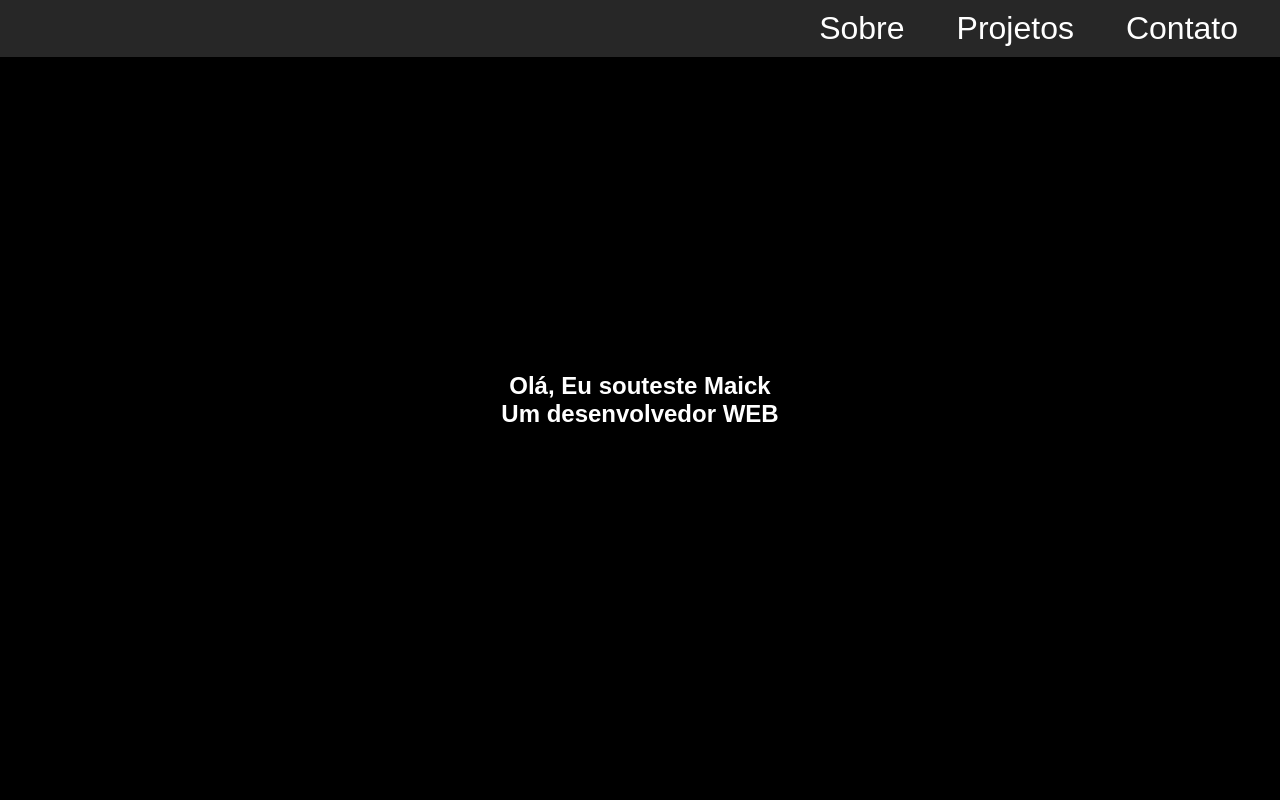
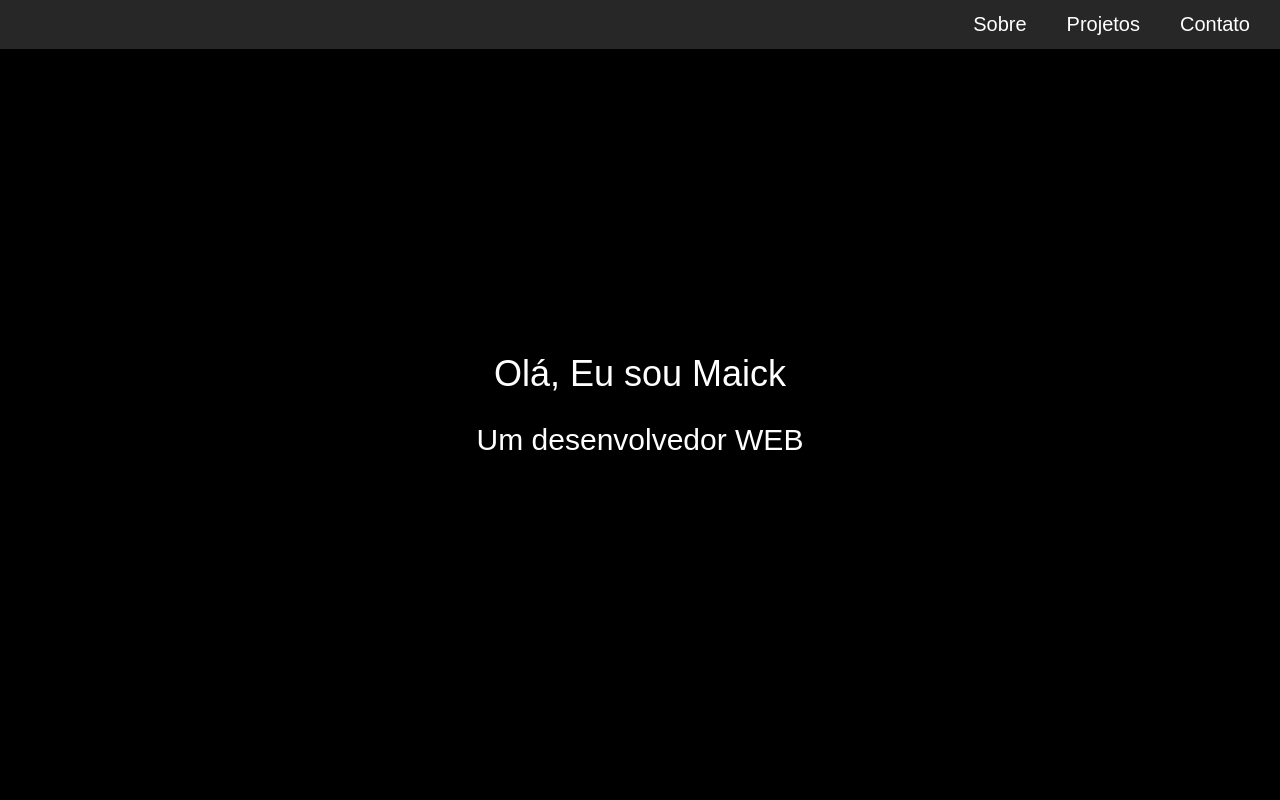
Before and after one commit to MaickDuarte/MaickDuarte, a plain HTML site: page index.html in a window 1280 px wide. Shown: the top 800 px of the page. Drawn offline with nearby package versions, Linux system fonts and the light colour scheme.

Commit message:
adicionei o bootstrap

```diff
--- a/index.html
+++ b/index.html
@@ -9,9 +9,11 @@
         <a href="#welcome-section" class="nav-items">Sobre</a>
         <a href="#projects" class="nav-items">Projetos</a>
         <a href="#contato" class="nav-items">Contato</a>
+        <link rel="stylesheet" href="https://maxcdn.bootstrapcdn.com/bootstrap/3.3.7/css/bootstrap.min.css" integrity="sha384-BVYiiSIFeK1dGmJRAkycuHAHRg32OmUcww7on3RYdg4Va+PmSTsz/K68vbdEjh4u" crossorigin="anonymous"/>
+
     </nav>
     <section id="welcome-section">
-        <h1>Olá, Eu souteste Maick</h1>
+        <h1>Olá, Eu sou Maick</h1>
         <h2>Um desenvolvedor WEB</h2>
     </section>
     <section id="projects">
```
